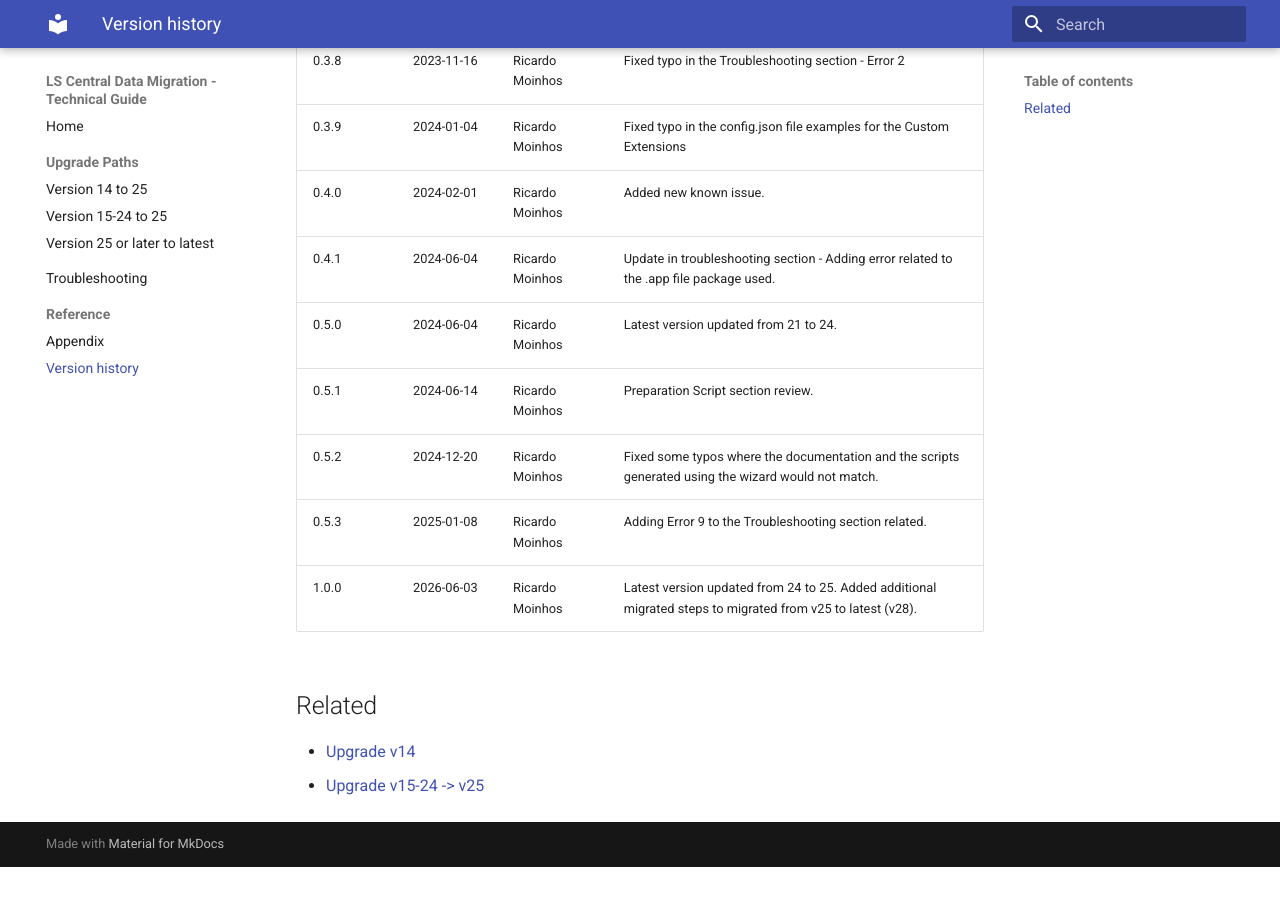
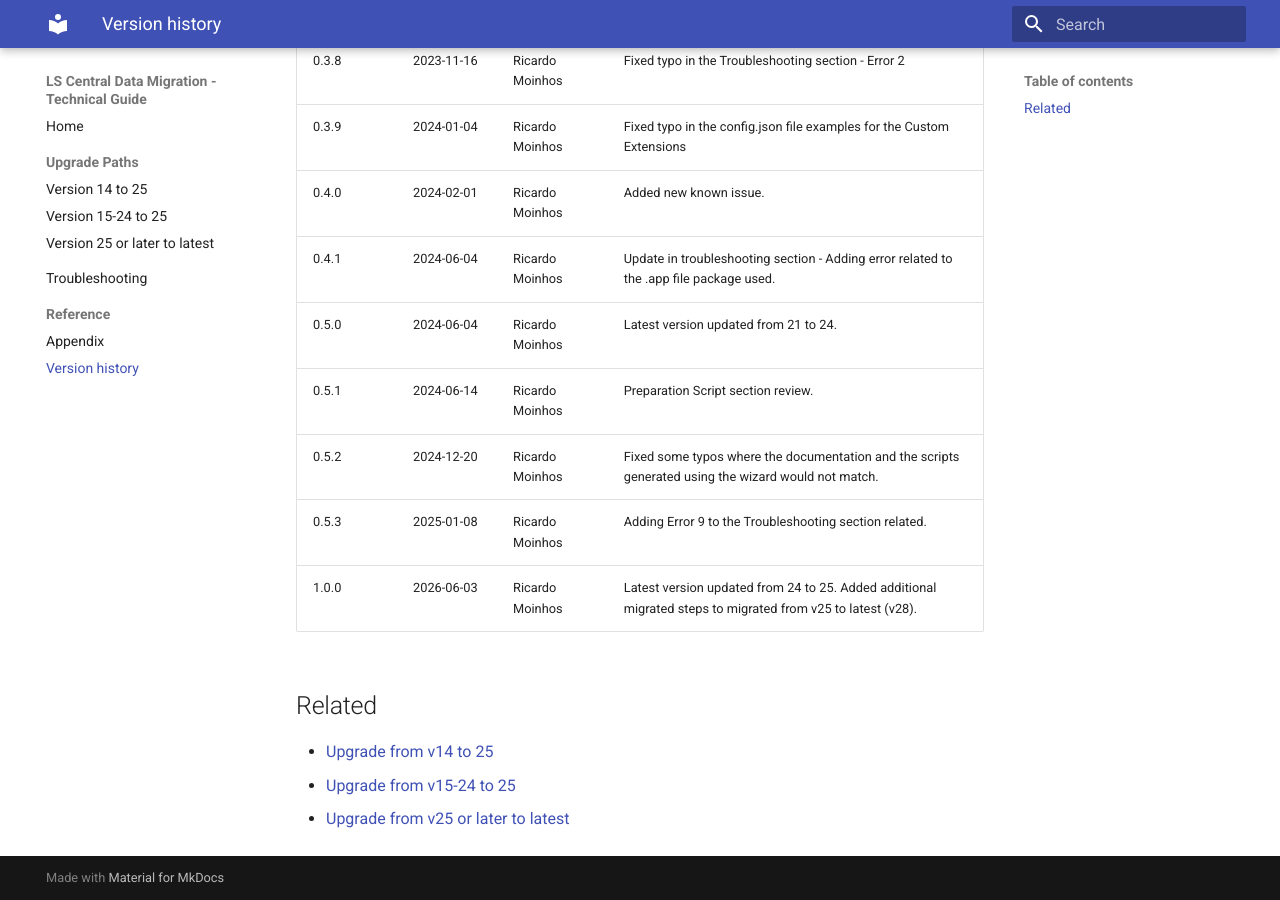
Before and after one commit to ricardomoinhos/ls-central-data-migration-docs, an MkDocs documentation site: the page built from docs/version-history.md, in a window 1280 px wide and 900 px high, scrolled down 867 px. Built offline with MkDocs 1.6.1 and Material for MkDocs 9.7.7, drawn with Linux system fonts in a browser that asks for light colours; before the commit the page ends 1734 px from its top, so only the background shows below that.

Commit message:
Minor improvements in version history

```diff
--- a/docs/version-history.md
+++ b/docs/version-history.md
@@ -23,5 +23,7 @@
 | 1.0.0   | 2026-06-03 | Ricardo Moinhos   | Latest version updated from 24 to 25. Added additional migrated steps to migrated from v25 to latest (v28). |
 
 ## Related
-- [Upgrade v14](upgrade-paths/v14-to-25.md)
-- [Upgrade v15-24 -> v25](upgrade-paths/v15-24-to-v25.md)
+
+- [Upgrade from v14 to 25](upgrade-paths/v14-to-25.md)
+- [Upgrade from v15-24 to 25](upgrade-paths/v15-24-to-v25.md)
+- [Upgrade from v25 or later to latest](upgrade-paths/v25-or-later-to-latest.md)
```
